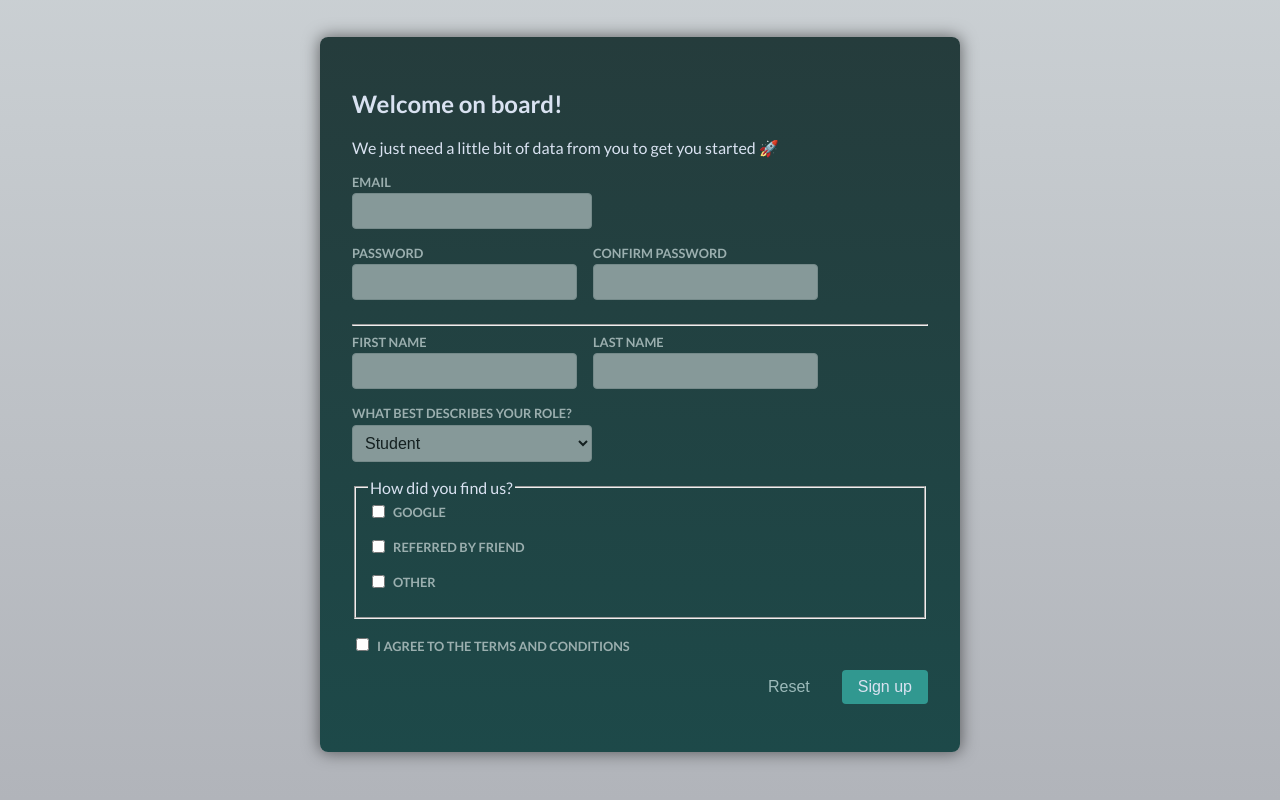
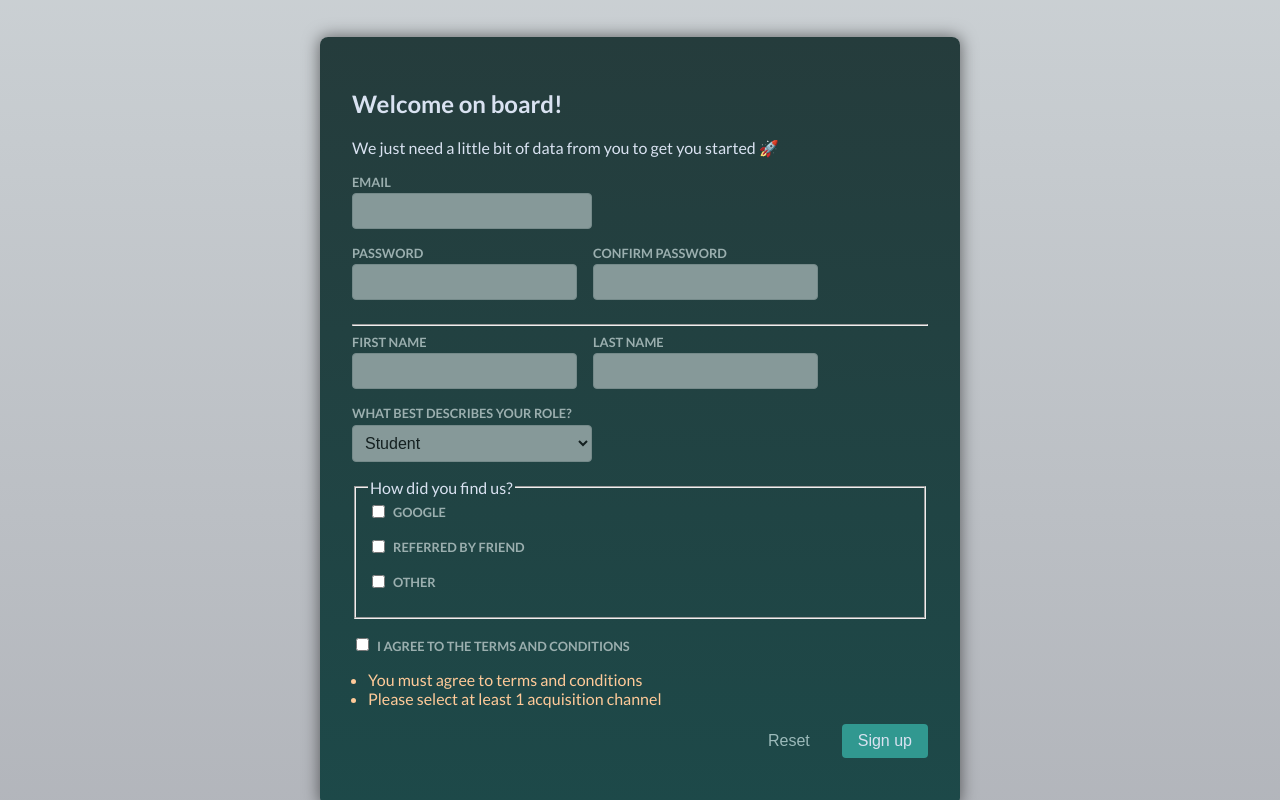
Before and after one commit to Anton712/React, a React (Vite) app in the folder React Forms/: page / in a window 1280 px wide. Both pictures are taken after typing "name@example.com", "Sample123", "Sample123", "Sample", "Sample" into the empty fields and a click on the button "Sign up". Shown: the part 202-1002 px from the top of the page. Built offline with nearby package versions, Linux system fonts and the light colour scheme.

Commit message:
managed form dependent state with useActionState()

```diff
--- a/React Forms/src/components/Signup.jsx
+++ b/React Forms/src/components/Signup.jsx
@@ -1,7 +1,8 @@
 import { isEmail, isNotEmpty, isEqualToOtherValue, hasMinLength } from '../util/validation.js'
+import { useActionState } from 'react';
 
 export default function Signup() {
-  function signupAction(formData) {
+  function signupAction(prevFormState, formData) {
     const email = formData.get("email");
     const password = formData.get("password");
     const confirmPassword = formData.get("confirm-password");
@@ -18,7 +19,7 @@
     }
 
     if (!isNotEmpty(password) || !hasMinLength(password, 6)) {
-      errors.push("You m ust provide a password with at least 6 characters")
+      errors.push("You must provide a password with at least 6 characters")
     }
 
     if (!isEqualToOtherValue(password, confirmPassword)) {
@@ -40,10 +41,18 @@
     if (acquisitionChannel.length === 0) {
       errors.push("Please select at least 1 acquisition channel")
     }
+
+    if (errors.length > 0) {
+      return { errors };
+    }
+
+    return { errors: null };
   }
 
+  const [formState, formAction] = useActionState(signupAction, { errors: null });
+
   return (
-    <form action={signupAction}>
+    <form action={formAction}>
       <h2>Welcome on board!</h2>
       <p>We just need a little bit of data from you to get you started 🚀</p>
 
@@ -128,6 +137,10 @@
         </label>
       </div>
 
+      {formState.errors && <ul className="error">
+        {formState.errors.map(error => <li key={error}>{error}</li>)}
+      </ul>}
+
       <p className="form-actions">
         <button type="reset" className="button button-flat">
           Reset
```
